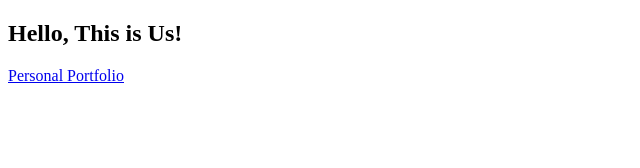
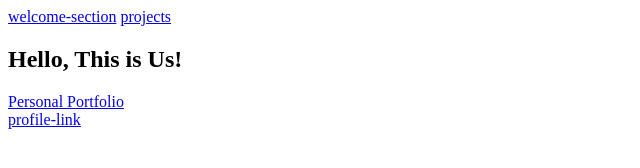
Before and after one commit to RSalehin24/microverse-challenge-03, a plain HTML site: page index.html in a window 1280 px wide. Shown: the top 168 px of the page, without its empty margins (0-640 px from the left). Drawn offline with Linux system fonts and the light colour scheme.

Commit message:
Steps 07 and 08

```diff
--- a/index.html
+++ b/index.html
@@ -6,11 +6,12 @@
     <link rel="stylesheet" href="css/style.css">
   </head>
 
-  <body>
+  <body style="height: 1200px;">
     <script src="https://cdn.freecodecamp.org/testable-projects-fcc/v1/bundle.js"></script>
 
     <nav id="navbar">
-
+      <a href="#welcome-section">welcome-section</a>
+      <a href="#projects">projects</a>
     </nav>
 
     <section id="welcome-section">
@@ -25,6 +26,8 @@
       </div>
     </section>
 
+    <a href="https://github.com/amdGuizmo" target="_blank" id="profile-link">profile-link</a>
+
     <script  src="js/index.js"></script>
   </body>
 </html>
```
